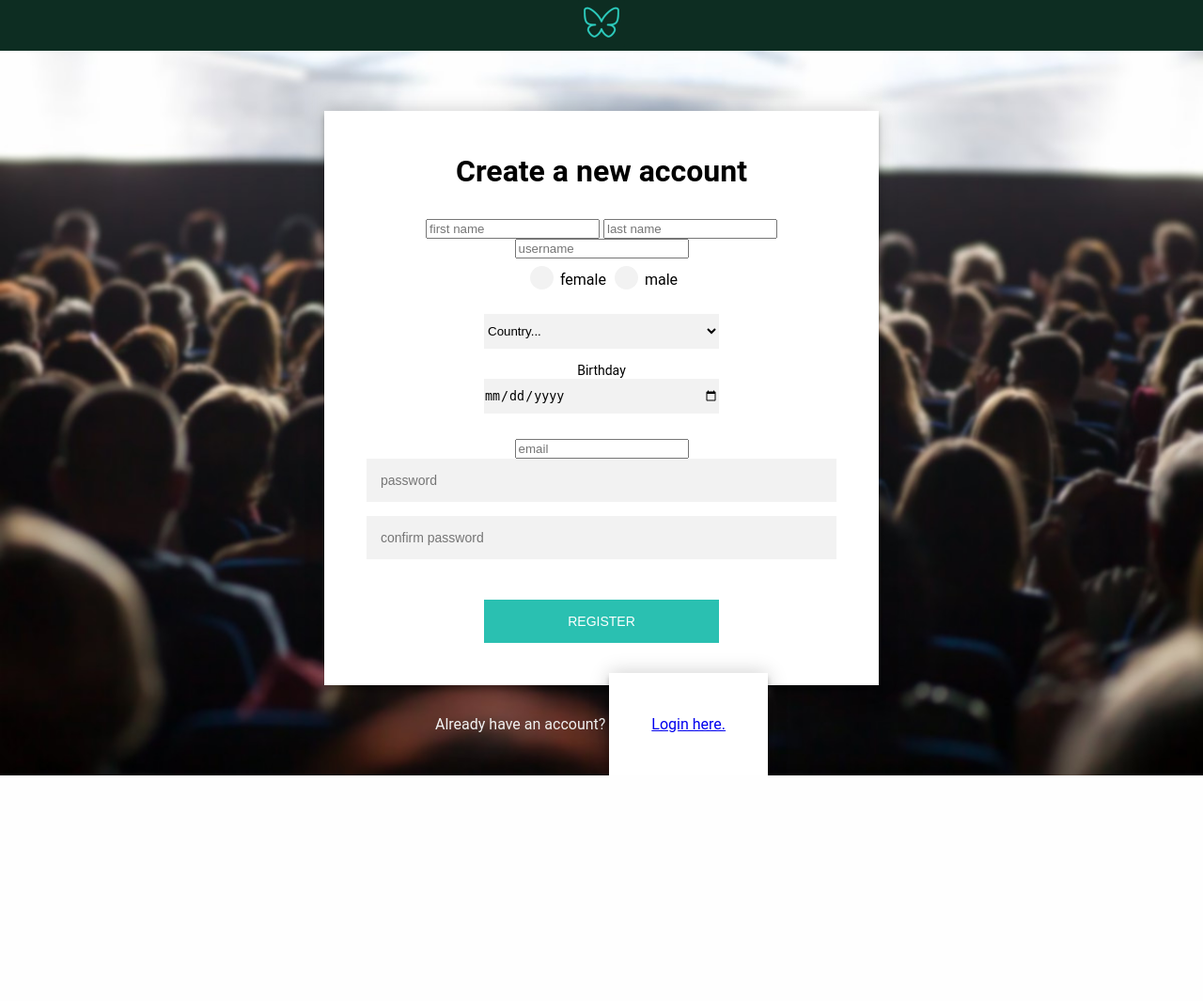
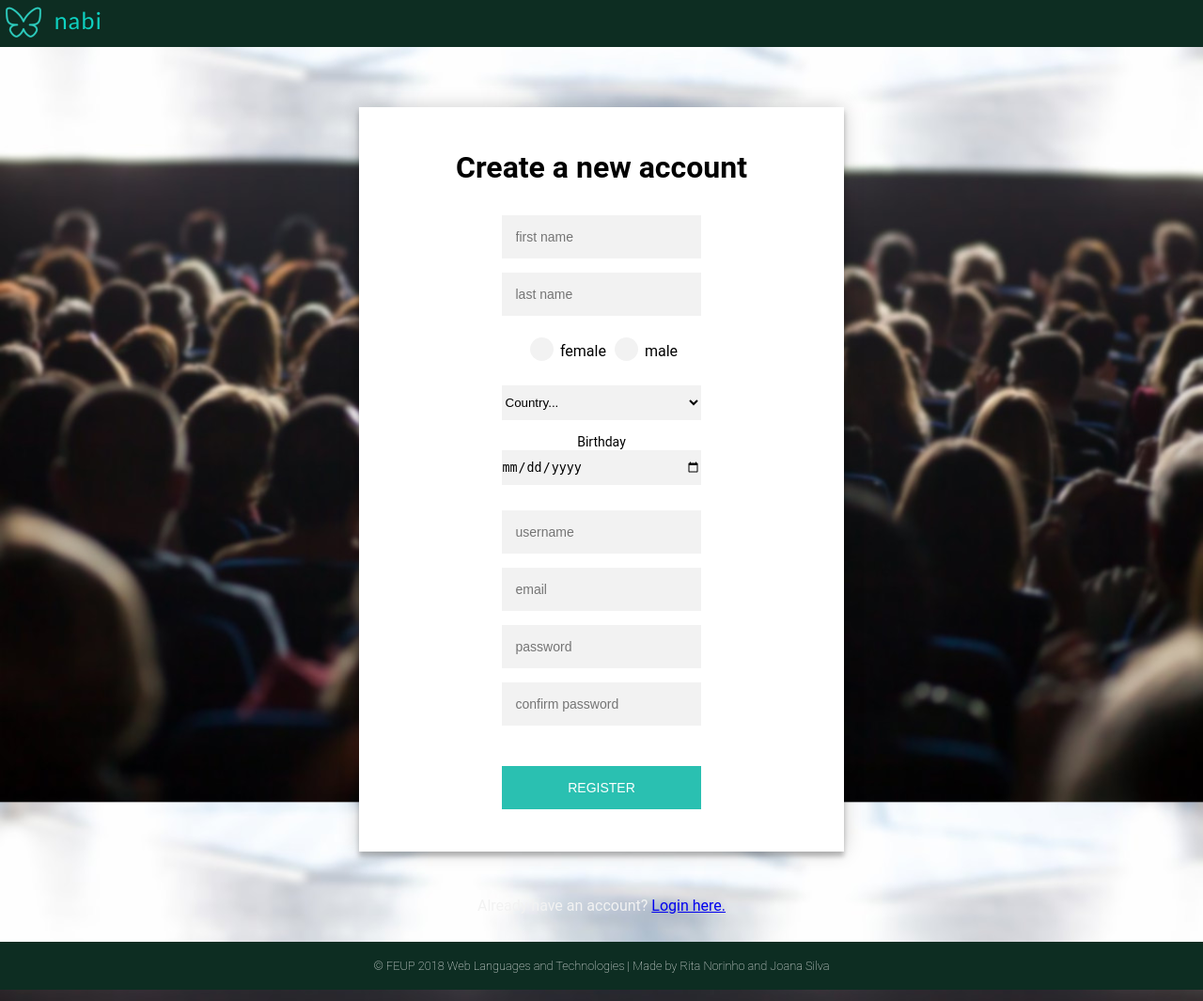
Before and after one commit to jmcsilva98/LTW-FEUP, a PHP site: page /pages/register.php in a window 1280 px wide. Shown: the whole page at 94% size. Before the commit the page ends 825 px from the top, so only its background shows below. Run offline with PHP 8.4, Linux system fonts and the light colour scheme; some libraries are stand-ins or nearby versions.

Commit message:
added grid layout to register

```diff
--- a/css/style.css
+++ b/css/style.css
@@ -29,7 +29,6 @@ body{
 }
 
 header{
-    padding: 1em;
     text-align: center;
     background-color:  var(--bg-color-dark);
 }
@@ -65,7 +64,11 @@ header{
                          "register_link"
                          "footer";
 }
-
+.login_header{
+    grid-area: header;
+    background-color:  var(--bg-color-dark);
+    padding: 1.4em;
+}
 
 .login_logo{
     grid-area: logo;
@@ -78,25 +81,12 @@ header{
 
 }
 .login_logo p {
-   margin: 0;
-   padding: 1em;
+   margin: 0 auto;
+   padding: 0.9em;
 }
 .login_logo p img{
     vertical-align: middle;
 }
-
-
-/*Mesmo com o titulo*/
-/* #login h1{
-   font-family: 'Candara',sans-serif;
-   font-weight: bold;
-   font-size: 5em;
-   color: rgb(33, 153, 161);
-   letter-spacing: 0.05em;
-   margin: 0;
-   margin-left: 9.8em;
-   margin-right:4em;
-}  */
 
 .login_form{
     grid-area: form;
@@ -104,14 +94,14 @@ header{
     background: var(--panel-color);
     max-width: 360px;
     margin: 0 auto 100px;
-    margin-top: 1em;
+    margin-top: 2em;
     margin-bottom: 2em;
     padding: 45px;
     text-align: center;
     box-shadow: 0 0 20px 0 rgba(0, 0, 0, 0.2), 0 5px 5px 0 rgba(0, 0, 0, 0.24);
 }
 
-div.login_form input[type=text], input[type=password]{
+div.login_form input[type=text], .login_form input[type=password]{
     outline: 0;
     background: var(--input-color);
     width: 100%;
@@ -121,16 +111,7 @@ div.login_form input[type=text], input[type=password]{
     box-sizing: border-box;
     font-size: 14px;
 }
-/* .login_form  :nth-child(2){
-    outline: 0;
-    background: var(--input-color);
-    width: 100%;
-    border: 0;
-    margin: 0 0 15px;
-    padding: 15px;
-    box-sizing: border-box;
-    font-size: 14px;
-} */
+
 .login_form input[type=submit] {
     text-transform: uppercase;
     outline: 0;
@@ -151,16 +132,17 @@ div.login_form input[type=text], input[type=password]{
     grid-area: register_link;
     text-align: center;
     color: var(--input-color);
+    margin: 1em;
+
 }
 
 .login_footer{
     grid-area: footer;
-    text-align: center;
+    /* text-align: center;
     background-color:  var(--bg-color-dark);
     font-size: 1em;
     font-weight: 200;
-    color:white;
-
+    color:white; */
 
 }
 
@@ -168,20 +150,42 @@ div.login_form input[type=text], input[type=password]{
    ---------REGISTER---------
    -------------------------- */
 
-div#register_header header{
+.register_container{
+    display: grid;
+    grid-template-columns: auto;
+    /* header, h1, firstname, lastname, gender, country, birthday, username,password,submit*/
+    grid-template-rows: auto, auto, auto,auto;
+    grid-template-areas: "header"
+                         "form"
+                         "link"
+                         "footer";
+}
+.register_header {
+    grid-area: header;
     padding: 0;
     margin: 0;
 }
+.register_header p{
+    text-align: left;
+    color: var(--bg-color-light);
+    font-family: 'Candara',sans-serif;
+    font-size: 25px;
+    margin: 0;
+    letter-spacing: 0.05em;
+}
+.register_header p img{
+    vertical-align: middle;
+}
 
-
-div#register_content h1{
+.register_form h1{
     font-size: 2em;
     text-align: center;
     padding-bottom: 1em;
     margin: 0;
 }
 
-div#register_content{
+.register_form{
+    grid-area: form;
     position: relative;
     background: var(--panel-color);
     max-width: 500px;
@@ -195,7 +199,7 @@ div#register_content{
 }
 
 
-/* #register form input[type=text],  input[type=password], input[type=email] {
+ .register_form input[type=text],.register_form  input[type=password],.register_form input[type=email] {
     outline: 0;
     background: var(--input-color);
     width: 50%;
@@ -205,9 +209,9 @@ div#register_content{
     box-sizing: border-box;
     font-size: 14px;
 
-} */
+}
 
-#register form input[type=radio]{
+.register_form input[type=radio]{
     -webkit-appearance: none;
     -moz-appearance: none;
     appearance: none;
@@ -222,27 +226,22 @@ div#register_content{
     margin-right: 7px;
     outline: none;
 }
-#register form input[type=radio]:checked::before{
+.register_form input[type=radio]:checked::before{
     position: absolute;
     left: 9px;
     top: 5px;
     content: '\02143';
     transform: rotate(40deg);
 }
-#register form input[type=radio]:hover{
+.register_form input[type=radio]:hover{
     background-color: rgba(172, 161, 161, 0.637);
 }
-#register form input[type=radio]:checked{
+.register_form input[type=radio]:checked{
     background-color:  var(--input-color);
 }
 
 
-#register p{
-    text-align: center;
-    color: var(--input-color);
-}
-
-#register form input[type=submit]{
+.register_form input[type=submit]{
     text-transform: uppercase;
     outline: 0;
     background: #2AC0B1;
@@ -254,15 +253,15 @@ div#register_content{
     font-size: 14px;
 }
 
-#register form input[type=submit]:hover{
+.register_form input[type=submit]:hover{
     background: rgba(15, 92, 84, 0.733);
 }
 
-#register form label{
+.register_form label{
     font-size: 14px;
 }
 
- #register form select{
+.register_form select{
     border:0;
     margin: 2em;
     padding: 10px 0px;
@@ -273,7 +272,7 @@ div#register_content{
     margin-bottom: 1em;
 
 }
-#register form input[type=date]{
+.register_form input[type=date]{
     border:0;
     margin-bottom: 2em;
     padding: 10px 0px;
@@ -281,6 +280,17 @@ div#register_content{
     width: 50%;
     outline: 0;
     background: var(--input-color);
+}
+
+.register_login_link{
+    grid-area:link;
+    text-align: center;
+    color: var(--input-color);
+    font-weight: normal;
+}
+
+.register_footer{
+    grid-area: footer;
 }
 
 /* PROFILE */
@@ -302,7 +312,7 @@ div.profile_container{
                          "nav    goto"
                          "reviews goto"
                          "footer footer";
-    }
+}
 
 .profile_header{
     grid-area: header;
--- a/pages/login.php
+++ b/pages/login.php
@@ -10,4 +10,5 @@
 
 
 
+
 ?>
--- a/templates/tpl_register.php
+++ b/templates/tpl_register.php
@@ -15,20 +15,23 @@
 
 
 <body>
-<div id="register_header">
+
+    <div class="register_container">
+
+    <div class="register_header">
         <header>
-    <img src="../assets/mininabi.png" alt="Nabi logo (butterfly)">
+           <p> <img src="../assets/mininabi.png" alt="Nabi logo (butterfly)"> nabi </p>
         </header>
     </div>
-<section id="register">
 
-<div id="register_content">
+
+    <div class="register_form">
+
         <h1> Create a new account </h1>
 
         <form method="post" action="../actions/action_register.php" >
             <input type="text" name="firstName" placeholder="first name" required>
             <input type="text" name="lastName" placeholder="last name" required><br>
-      <input type="text" name="username" placeholder="username" maxlength="20" required><br>
             <input type="radio" name="gender" placeholder="female" value="female" required>female
             <input type="radio" name="gender" placeholder="male" value="male" required>male<br>
             <select name="country" required>
@@ -36,12 +39,23 @@
             </select><br>
             <label> Birthday </label><br>
             <input type="date" name="birthday" min="1903-01-01" max="2005-01-01" required><br>
+            <input type="text" name="username" placeholder="username" maxlength="20" required><br>
             <input type="email" name="email" placeholder="email" required> <br>
             <input type="password" name="password" placeholder="password" required><br>
             <input type="password" name="repeatpassword" placeholder="confirm password" required><br>
             <input type="submit" value="Register">
         </form>
+
      </div>
- <p>Already have an account? <a href="login.php" class="login_form">Login here.</a></p>
 
-</section>
+    <div class="register_login_link">
+        <p>Already have an account? <a href="login.php">Login here.</a></p>
+    </div>
+
+    <div class="register_footer">
+        <footer>
+            <p> &#169; FEUP 2018 Web Languages and Technologies | Made by Rita Norinho and Joana Silva  </p>
+        </footer>
+    </div>
+
+  </div>
```
Lines whose indentation alone changed are shown as unchanged.
